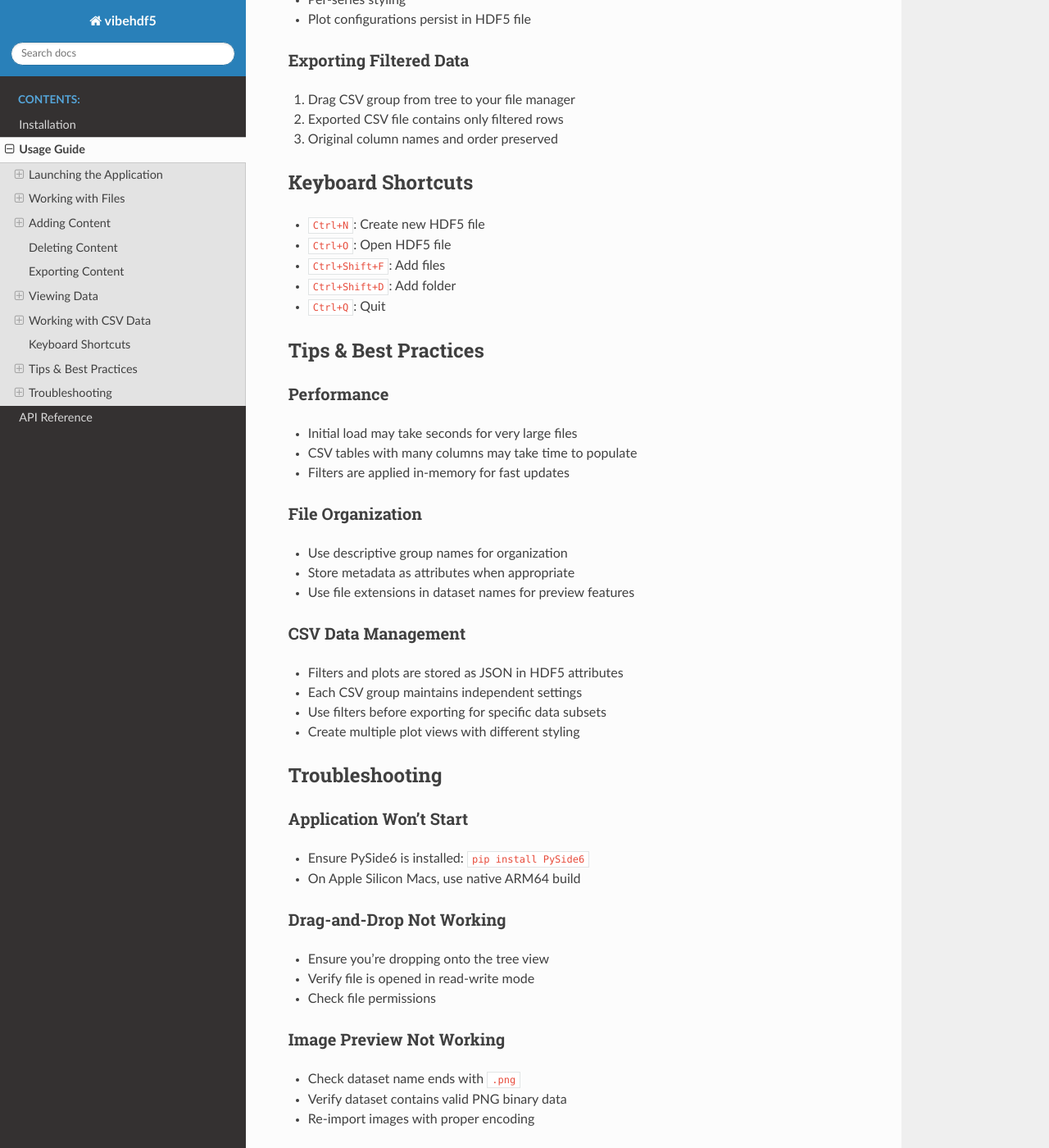
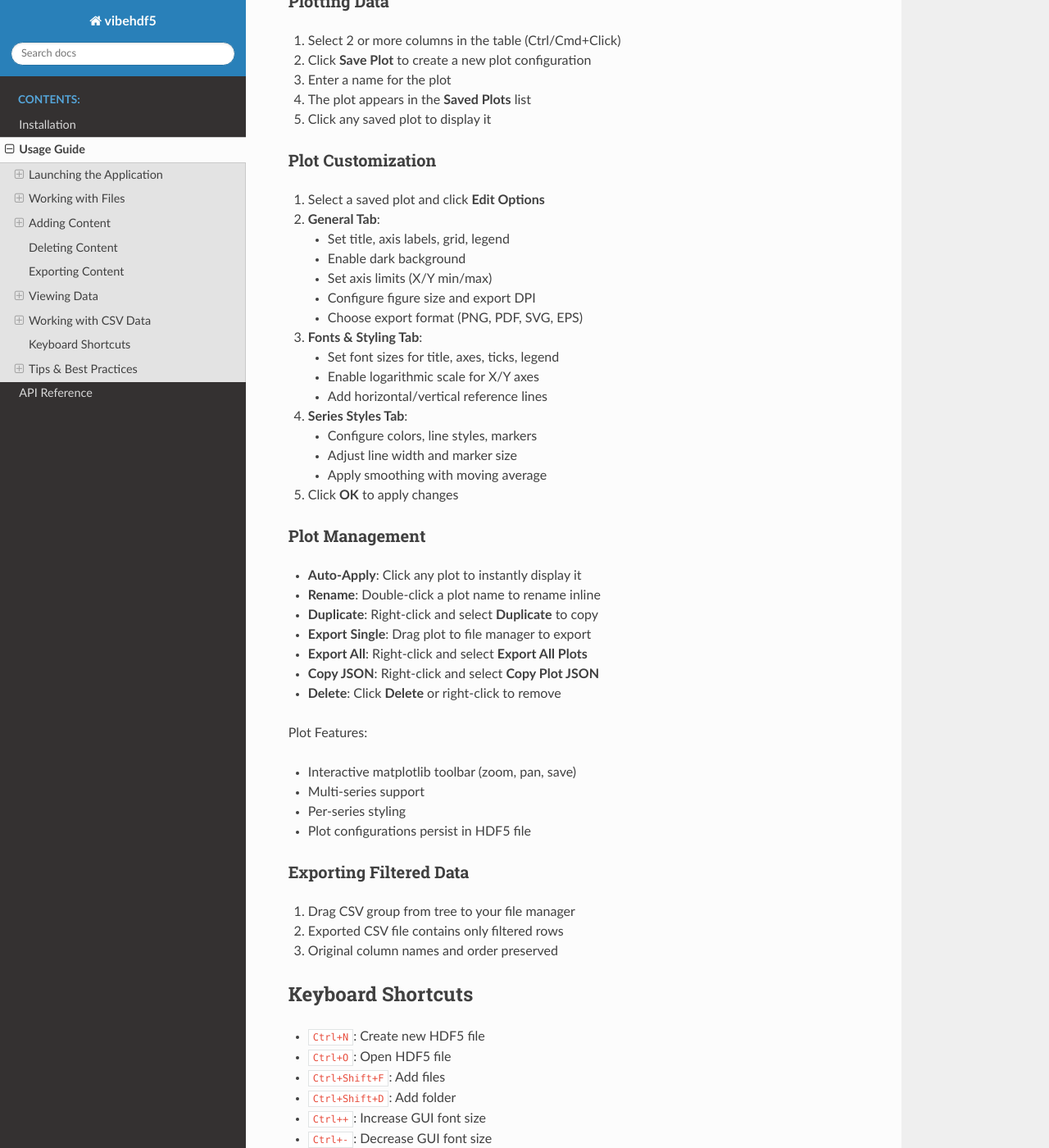
Before and after one commit to jacobwilliams/vibehdf5, a Sphinx documentation site: the page built from docs/usage.rst, in a window 1280 px wide and 1400 px high, scrolled down 4397 px. Shown: the whole window at 82% size. Built offline with Sphinx 7.4.7 and the Read the Docs theme 3.1.0, drawn with Linux system fonts in a browser that asks for light colours; some of the changed text lies outside the part shown.

```diff
--- a/docs/usage.rst
+++ b/docs/usage.rst
@@ -184,6 +186,25 @@ Column Statistics
    * Sum (numeric only)
    * Unique Values count
 
+Column Visibility
+~~~~~~~~~~~~~~~~~
+
+1. Click **Columns…** above the table
+2. Choose "Show All Columns" or "Show Selected Columns"
+3. Check/uncheck columns to show or hide them
+4. Visibility settings are saved to the HDF5 file
+5. Hidden columns are excluded from CSV exports
+6. Each CSV group maintains independent settings
+
+Unique Values
+~~~~~~~~~~~~~
+
+1. Right-click on any column header in the CSV table
+2. Select **Show Unique Values in '[column name]'**
+3. View all unique values in a sortable dialog
+4. Shows count of unique values for data inspection
+5. Respects active filters (shows unique values from filtered data)
+
 Plotting Data
 ~~~~~~~~~~~~~
 
@@ -197,9 +218,38 @@ Plot Customization
 ~~~~~~~~~~~~~~~~~~
 
 1. Select a saved plot and click **Edit Options**
-2. **General Tab**: Set title, axis labels, grid, legend
-3. **Series Styles Tab**: Configure colors, line styles, markers
-4. Click **OK** to apply changes
+2. **General Tab**:
+
+   * Set title, axis labels, grid, legend
+   * Enable dark background
+   * Set axis limits (X/Y min/max)
+   * Configure figure size and export DPI
+   * Choose export format (PNG, PDF, SVG, EPS)
+
+3. **Fonts & Styling Tab**:
+
+   * Set font sizes for title, axes, ticks, legend
+   * Enable logarithmic scale for X/Y axes
+   * Add horizontal/vertical reference lines
+
+4. **Series Styles Tab**:
+
+   * Configure colors, line styles, markers
+   * Adjust line width and marker size
+   * Apply smoothing with moving average
+
+5. Click **OK** to apply changes
+
+Plot Management
+~~~~~~~~~~~~~~~
+
+* **Auto-Apply**: Click any plot to instantly display it
+* **Rename**: Double-click a plot name to rename inline
+* **Duplicate**: Right-click and select **Duplicate** to copy
+* **Export Single**: Drag plot to file manager to export
+* **Export All**: Right-click and select **Export All Plots**
+* **Copy JSON**: Right-click and select **Copy Plot JSON**
+* **Delete**: Click **Delete** or right-click to remove
 
 Plot Features:
 
@@ -222,6 +272,9 @@ Keyboard Shortcuts
 * ``Ctrl+O``: Open HDF5 file
 * ``Ctrl+Shift+F``: Add files
 * ``Ctrl+Shift+D``: Add folder
+* ``Ctrl++``: Increase GUI font size
+* ``Ctrl+-``: Decrease GUI font size
+* ``Ctrl+0``: Reset GUI font size
 * ``Ctrl+Q``: Quit
 
 Tips & Best Practices
@@ -248,26 +301,3 @@ CSV Data Management
 * Each CSV group maintains independent settings
 * Use filters before exporting for specific data subsets
 * Create multiple plot views with different styling
-
-Troubleshooting
----------------
-
-Application Won't Start
-~~~~~~~~~~~~~~~~~~~~~~~
-
-* Ensure PySide6 is installed: ``pip install PySide6``
-* On Apple Silicon Macs, use native ARM64 build
-
-Drag-and-Drop Not Working
-~~~~~~~~~~~~~~~~~~~~~~~~~~
-
-* Ensure you're dropping onto the tree view
-* Verify file is opened in read-write mode
-* Check file permissions
-
-Image Preview Not Working
-~~~~~~~~~~~~~~~~~~~~~~~~~~
-
-* Check dataset name ends with ``.png``
-* Verify dataset contains valid PNG binary data
-* Re-import images with proper encoding
```
Also changed, not shown: other parts of docs/usage.rst (+2 -0 lines), README.md (+54 -31 lines).
